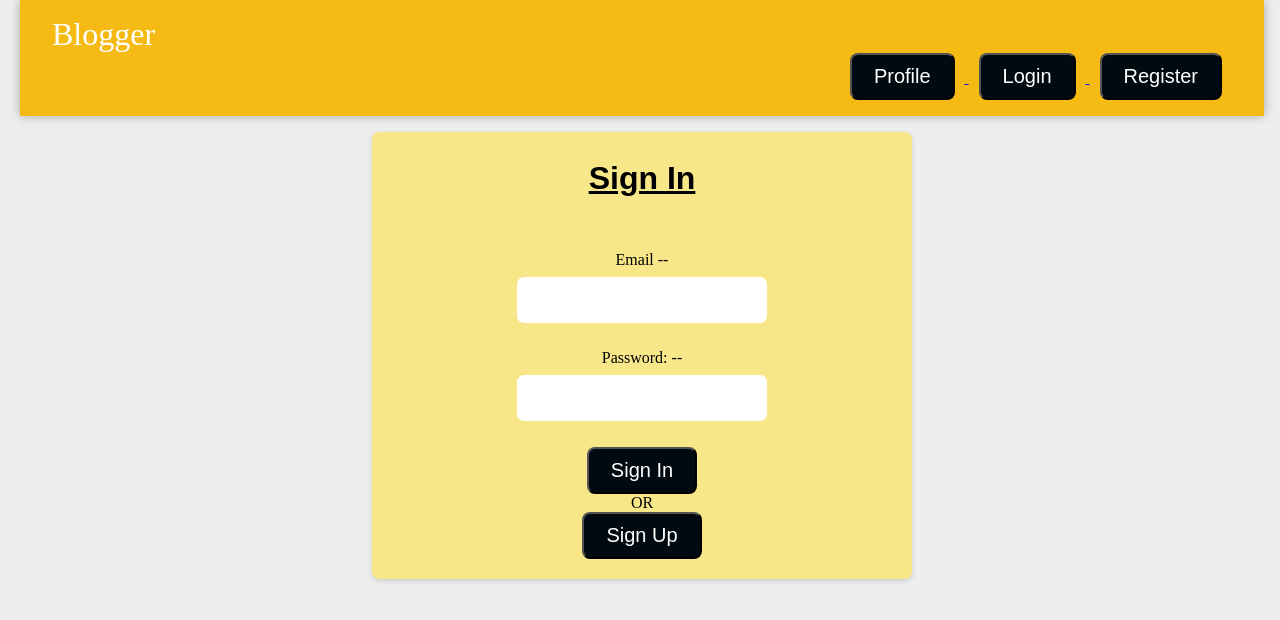
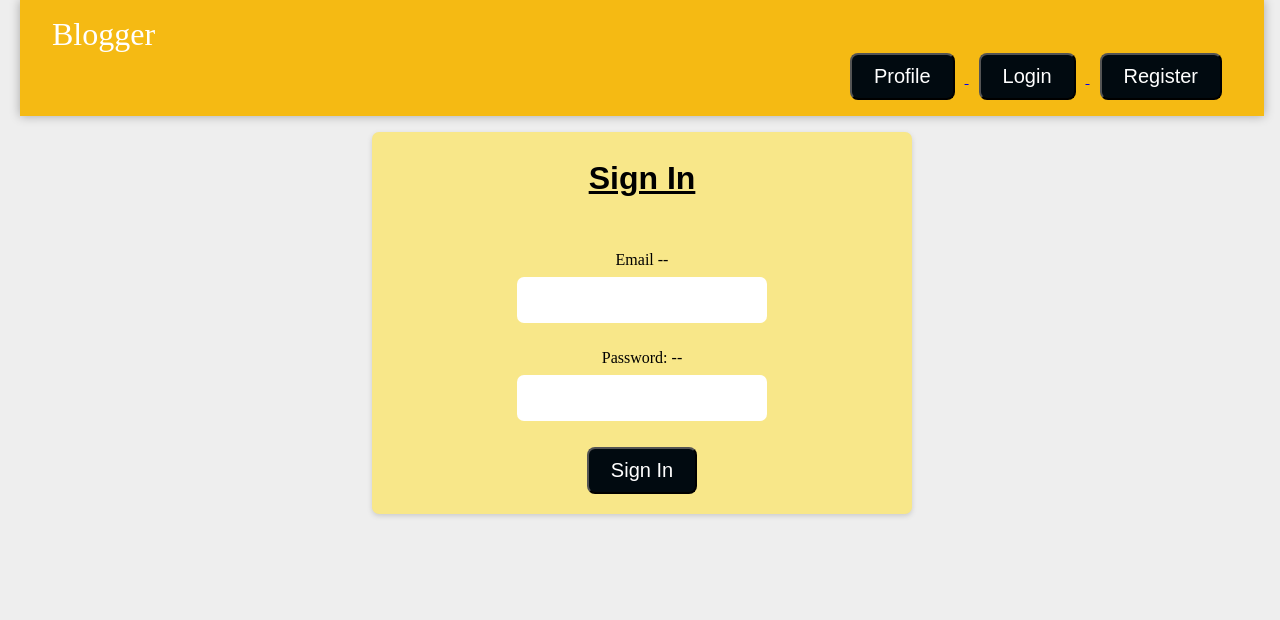
Before and after one commit to vishal1patidar/blog_website, a React (Create React App) app in the folder frontend/: page /profile in a window 1280 px wide. Shown: the top 620 px of the page. Built offline with nearby package versions, Linux system fonts and the light colour scheme.

Commit message:
Update Login.jsx

```diff
--- a/frontend/src/Login.jsx
+++ b/frontend/src/Login.jsx
@@ -85,8 +85,7 @@ function Login(props) {
                     <button className="btn btn-primary" onClick = {handleClick}>Sign In</button>
 
 
-                <p>OR</p>
-                <a href="/register"> <button className="btn"> Sign Up</button> </a>
+
 
             </center>
 
```
